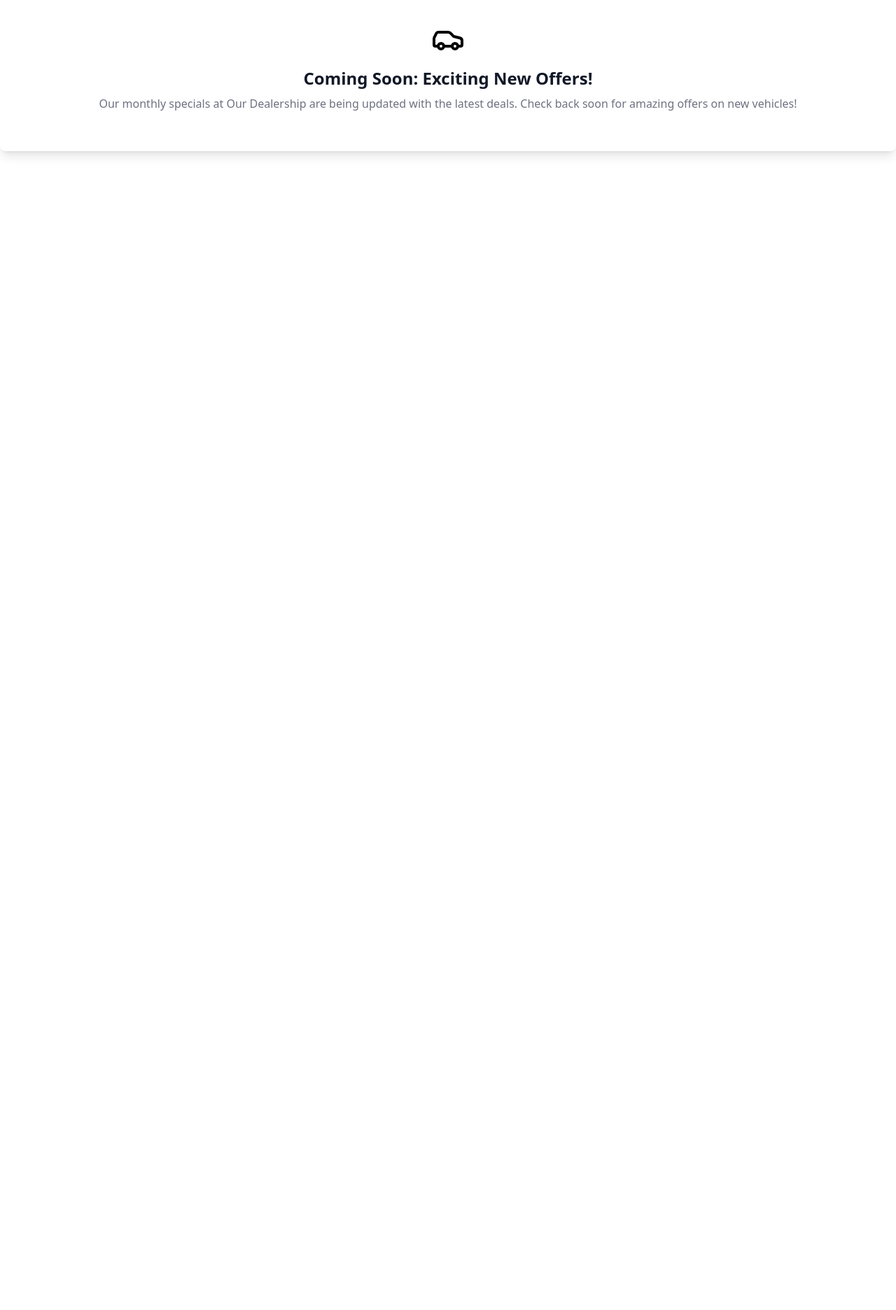
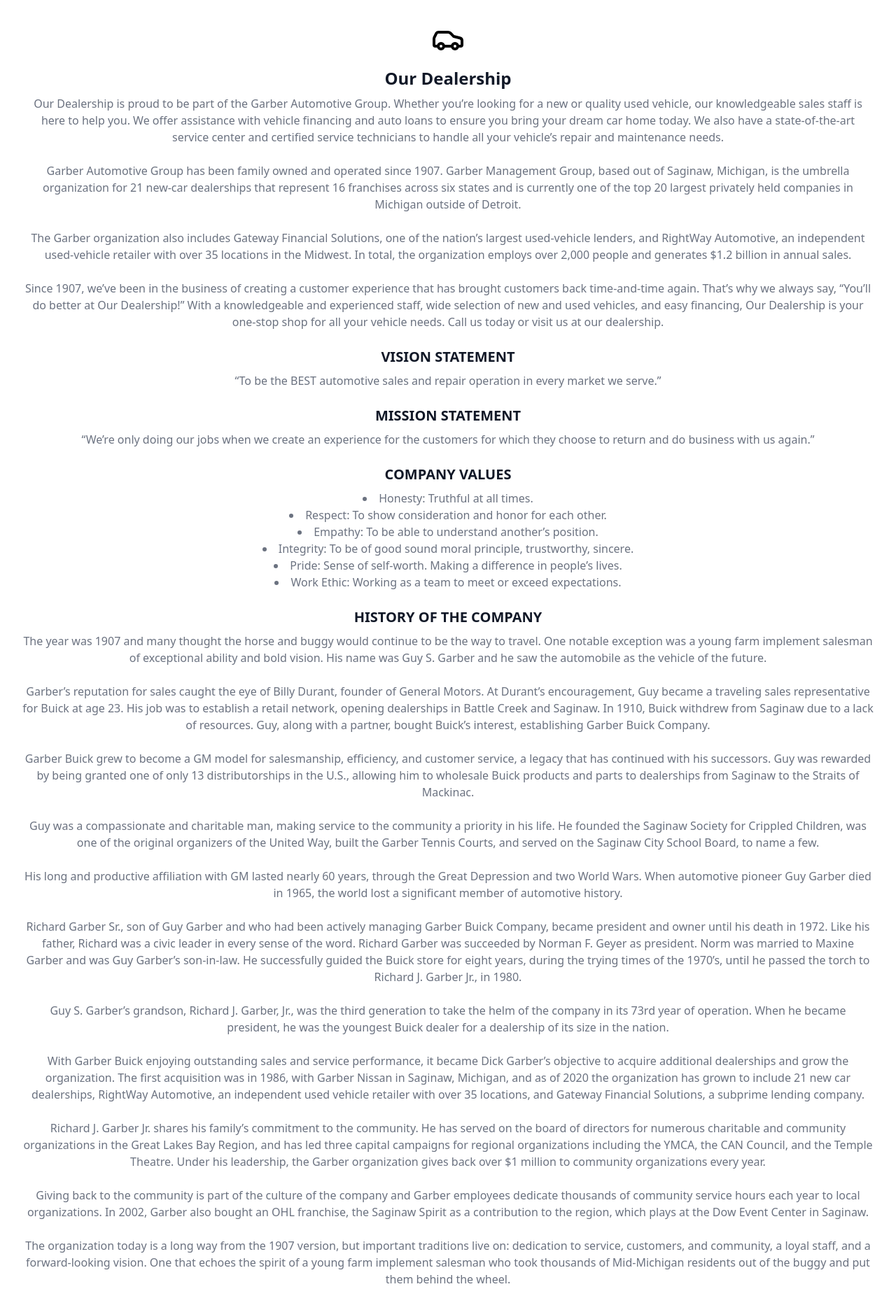
Before and after one commit to littlecm/gmgaboutuswebpack, a Next.js app: page / in a window 1280 px wide. Shown: the top 1872 px of the page at 70% size. Before the commit the page ends 800 px from the top, so only its background shows below. Built offline with nearby package versions, Linux system fonts and the light colour scheme.

Commit message:
Update component.jsx

```diff
--- a/app/component.jsx
+++ b/app/component.jsx
@@ -1,10 +1,10 @@
 import { useEffect, useState } from 'react';
 
-export default function Component() {
-  const [dealershipName, setDealershipName] = useState('our dealership');
+export default function AboutUs({ dealership }: { dealership: string }) {
+  const [dealershipName, setDealershipName] = useState(dealership || 'Our Dealership');
 
   useEffect(() => {
-  const dealershipMap = {
+    const dealershipMap: { [key: string]: string } = {
       'abcmotors.com': 'ABC Motors',
       'xyzautos.com': 'XYZ Autos',
       'updatingspecials2024.vercel.app': 'It Worked Motors',
@@ -12,11 +12,10 @@
     };
 
     const currentHost = window.location.hostname;
-  const defaultName = 'Our Dealership'; // Default name if no match is found
+    const defaultName = dealership || 'Our Dealership'; // Default name if no match is found
 
     setDealershipName(dealershipMap[currentHost] || defaultName);
-}, []);
-
+  }, [dealership]);
 
   return (
     <div className="bg-white rounded-lg shadow-lg p-6 sm:p-8 dark:bg-gray-950">
@@ -24,16 +23,76 @@
         <div className="mb-4">
           <CarIcon className="h-12 w-12 text-primary" />
         </div>
-        <h2 className="text-2xl font-bold mb-2 text-gray-900 dark:text-gray-50">Coming Soon: Exciting New Offers!</h2>
+        <h2 className="text-2xl font-bold mb-2 text-gray-900 dark:text-gray-50">{dealershipName}</h2>
         <p className="text-gray-500 dark:text-gray-400 mb-6">
-          Our monthly specials at {dealershipName} are being updated with the latest deals. Check back soon for amazing offers on new vehicles!
+          {dealershipName} is proud to be part of the Garber Automotive Group. Whether you’re looking for a new or quality used vehicle, our knowledgeable sales staff is here to help you. We offer assistance with vehicle financing and auto loans to ensure you bring your dream car home today. We also have a state-of-the-art service center and certified service technicians to handle all your vehicle’s repair and maintenance needs.
+        </p>
+        <p className="text-gray-500 dark:text-gray-400 mb-6">
+          Garber Automotive Group has been family owned and operated since 1907. Garber Management Group, based out of Saginaw, Michigan, is the umbrella organization for 21 new-car dealerships that represent 16 franchises across six states and is currently one of the top 20 largest privately held companies in Michigan outside of Detroit.
+        </p>
+        <p className="text-gray-500 dark:text-gray-400 mb-6">
+          The Garber organization also includes Gateway Financial Solutions, one of the nation’s largest used-vehicle lenders, and RightWay Automotive, an independent used-vehicle retailer with over 35 locations in the Midwest. In total, the organization employs over 2,000 people and generates $1.2 billion in annual sales.
+        </p>
+        <p className="text-gray-500 dark:text-gray-400 mb-6">
+          Since 1907, we’ve been in the business of creating a customer experience that has brought customers back time-and-time again. That’s why we always say, “You’ll do better at {dealershipName}!” With a knowledgeable and experienced staff, wide selection of new and used vehicles, and easy financing, {dealershipName} is your one-stop shop for all your vehicle needs. Call us today or visit us at our dealership.
+        </p>
+
+        <h3 className="text-xl font-bold mb-2 text-gray-900 dark:text-gray-50">VISION STATEMENT</h3>
+        <p className="text-gray-500 dark:text-gray-400 mb-6">“To be the BEST automotive sales and repair operation in every market we serve.”</p>
+
+        <h3 className="text-xl font-bold mb-2 text-gray-900 dark:text-gray-50">MISSION STATEMENT</h3>
+        <p className="text-gray-500 dark:text-gray-400 mb-6">“We’re only doing our jobs when we create an experience for the customers for which they choose to return and do business with us again.”</p>
+
+        <h3 className="text-xl font-bold mb-2 text-gray-900 dark:text-gray-50">COMPANY VALUES</h3>
+        <ul className="list-disc list-inside text-gray-500 dark:text-gray-400 mb-6">
+          <li>Honesty: Truthful at all times.</li>
+          <li>Respect: To show consideration and honor for each other.</li>
+          <li>Empathy: To be able to understand another’s position.</li>
+          <li>Integrity: To be of good sound moral principle, trustworthy, sincere.</li>
+          <li>Pride: Sense of self-worth. Making a difference in people’s lives.</li>
+          <li>Work Ethic: Working as a team to meet or exceed expectations.</li>
+        </ul>
+
+        <h3 className="text-xl font-bold mb-2 text-gray-900 dark:text-gray-50">HISTORY OF THE COMPANY</h3>
+        <p className="text-gray-500 dark:text-gray-400 mb-6">
+          The year was 1907 and many thought the horse and buggy would continue to be the way to travel. One notable exception was a young farm implement salesman of exceptional ability and bold vision. His name was Guy S. Garber and he saw the automobile as the vehicle of the future.
+        </p>
+        <p className="text-gray-500 dark:text-gray-400 mb-6">
+          Garber’s reputation for sales caught the eye of Billy Durant, founder of General Motors. At Durant’s encouragement, Guy became a traveling sales representative for Buick at age 23. His job was to establish a retail network, opening dealerships in Battle Creek and Saginaw. In 1910, Buick withdrew from Saginaw due to a lack of resources. Guy, along with a partner, bought Buick’s interest, establishing Garber Buick Company.
+        </p>
+        <p className="text-gray-500 dark:text-gray-400 mb-6">
+          Garber Buick grew to become a GM model for salesmanship, efficiency, and customer service, a legacy that has continued with his successors. Guy was rewarded by being granted one of only 13 distributorships in the U.S., allowing him to wholesale Buick products and parts to dealerships from Saginaw to the Straits of Mackinac.
+        </p>
+        <p className="text-gray-500 dark:text-gray-400 mb-6">
+          Guy was a compassionate and charitable man, making service to the community a priority in his life. He founded the Saginaw Society for Crippled Children, was one of the original organizers of the United Way, built the Garber Tennis Courts, and served on the Saginaw City School Board, to name a few.
+        </p>
+        <p className="text-gray-500 dark:text-gray-400 mb-6">
+          His long and productive affiliation with GM lasted nearly 60 years, through the Great Depression and two World Wars. When automotive pioneer Guy Garber died in 1965, the world lost a significant member of automotive history.
+        </p>
+        <p className="text-gray-500 dark:text-gray-400 mb-6">
+          Richard Garber Sr., son of Guy Garber and who had been actively managing Garber Buick Company, became president and owner until his death in 1972. Like his father, Richard was a civic leader in every sense of the word. Richard Garber was succeeded by Norman F. Geyer as president. Norm was married to Maxine Garber and was Guy Garber’s son-in-law. He successfully guided the Buick store for eight years, during the trying times of the 1970’s, until he passed the torch to Richard J. Garber Jr., in 1980.
+        </p>
+        <p className="text-gray-500 dark:text-gray-400 mb-6">
+          Guy S. Garber’s grandson, Richard J. Garber, Jr., was the third generation to take the helm of the company in its 73rd year of operation. When he became president, he was the youngest Buick dealer for a dealership of its size in the nation.
+        </p>
+        <p className="text-gray-500 dark:text-gray-400 mb-6">
+          With Garber Buick enjoying outstanding sales and service performance, it became Dick Garber’s objective to acquire additional dealerships and grow the organization. The first acquisition was in 1986, with Garber Nissan in Saginaw, Michigan, and as of 2020 the organization has grown to include 21 new car dealerships, RightWay Automotive, an independent used vehicle retailer with over 35 locations, and Gateway Financial Solutions, a subprime lending company.
+        </p>
+        <p className="text-gray-500 dark:text-gray-400 mb-6">
+          Richard J. Garber Jr. shares his family’s commitment to the community. He has served on the board of directors for numerous charitable and community organizations in the Great Lakes Bay Region, and has led three capital campaigns for regional organizations including the YMCA, the CAN Council, and the Temple Theatre. Under his leadership, the Garber organization gives back over $1 million to community organizations every year.
+        </p>
+        <p className="text-gray-500 dark:text-gray-400 mb-6">
+          Giving back to the community is part of the culture of the company and Garber employees dedicate thousands of community service hours each year to local organizations. In 2002, Garber also bought an OHL franchise, the Saginaw Spirit as a contribution to the region, which plays at the Dow Event Center in Saginaw.
+        </p>
+        <p className="text-gray-500 dark:text-gray-400 mb-6">
+          The organization today is a long way from the 1907 version, but important traditions live on: dedication to service, customers, and community, a loyal staff, and a forward-looking vision. One that echoes the spirit of a young farm implement salesman who took thousands of Mid-Michigan residents out of the buggy and put them behind the wheel.
         </p>
       </div>
     </div>
   );
 }
 
-function CarIcon(props) {
+function CarIcon(props: React.SVGProps<SVGSVGElement>) {
   return (
     <svg
       {...props}
@@ -52,5 +111,5 @@
       <path d="M9 17h6" />
       <circle cx="17" cy="17" r="2" />
     </svg>
-  )
+  );
 }
```
Lines whose indentation alone changed are shown as unchanged.
